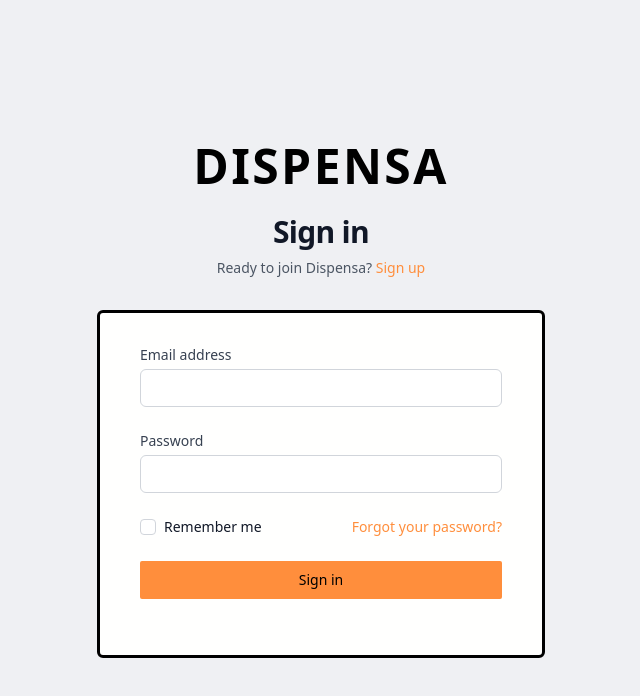
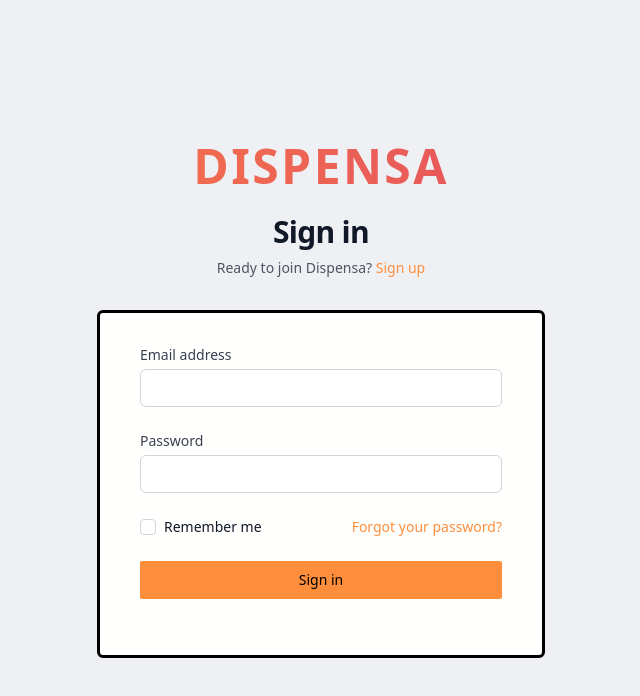
Before and after one commit to s-kngstn/dispensa-frontend, a Next.js app: page / in a window 1280 px wide. Shown: the top 696 px of the page, without its empty margins (319-959 px from the left). Built offline with nearby package versions, Linux system fonts and the light colour scheme.

Commit message:
add potential dispensa colors

```diff
--- a/pages/index.tsx
+++ b/pages/index.tsx
@@ -14,9 +14,12 @@ export default function Home() {
         />
       </Head>
       <div className="flex h-screen flex-col justify-center py-12 sm:px-6 lg:px-8 bg-dispensa-off-white">
-        <h1 className="text-black text-center text-5xl font-extrabold tracking-wider">
+        {/* <h1 className="text-black text-center text-5xl font-extrabold tracking-wider"> */}
+        <h1 className="bg-gradient-to-r from-dispensa-orange to-dispensa-secondary text-transparent bg-clip-text text-center font-extrabold tracking-wider text-5xl">
           DISPENSA
         </h1>
+        {/* DISPENSA
+        </h1> */}
 
         <div className="sm:mx-auto sm:w-full sm:max-w-md">
           {/* logo go here */}
--- a/pages/signup/index.tsx
+++ b/pages/signup/index.tsx
@@ -27,7 +27,7 @@ export default function SignUp() {
         />
       </Head>
       <div className="flex h-screen flex-col justify-center py-12 sm:px-6 lg:px-8 bg-dispensa-off-white">
-        <h1 className="text-black text-center text-5xl font-extrabold tracking-wider">
+        <h1 className="bg-gradient-to-r from-dispensa-orange to-dispensa-secondary text-transparent bg-clip-text text-center font-extrabold tracking-wider text-5xl">
           DISPENSA
         </h1>
 
--- a/src/components/PageWrapper/PageWrapper.tsx
+++ b/src/components/PageWrapper/PageWrapper.tsx
@@ -190,8 +190,10 @@ export default function PageWrapper({
                 alt="Your Company"
               /> */}
               <span className="text-black text-2xl font-extrabold tracking-wider">
+                {/* <span className="bg-gradient-to-r from-dispensa-secondary to-dispensa-orange text-transparent bg-clip-text font-extrabold tracking-wider text-2xl"> */}
                 DISPENSA
               </span>
+              {/* </span> */}
             </div>
             {/* ////////////////////////////////////////////////////////////////// */}
             {/* /////////////// Static sidebar Menu for desktop ////////////////// */}
```
